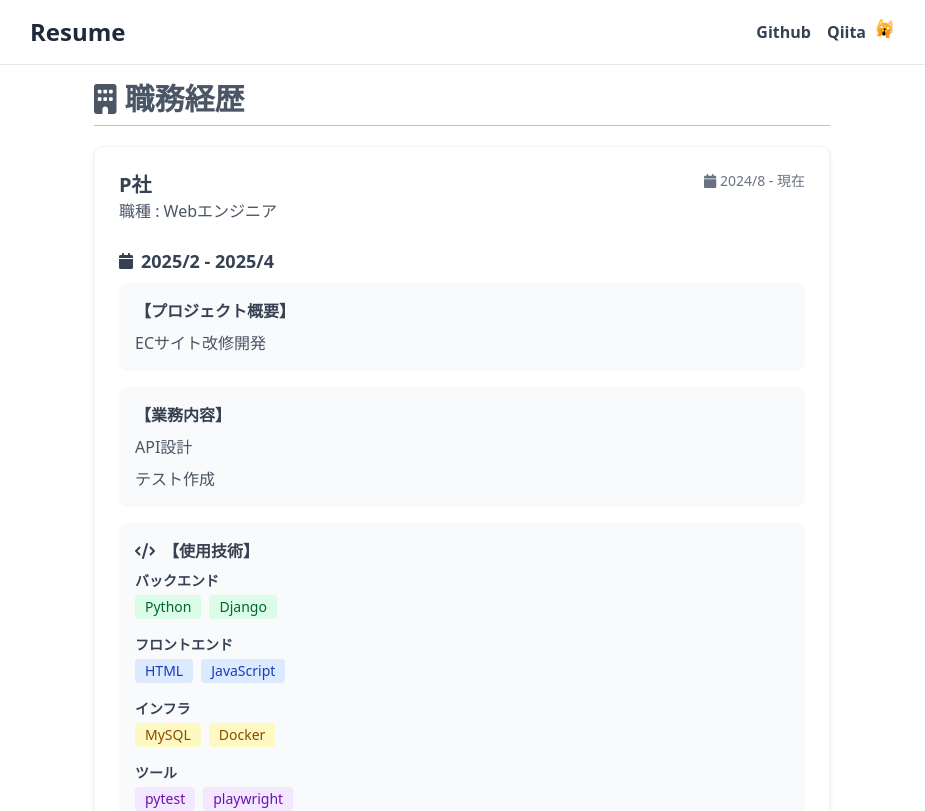
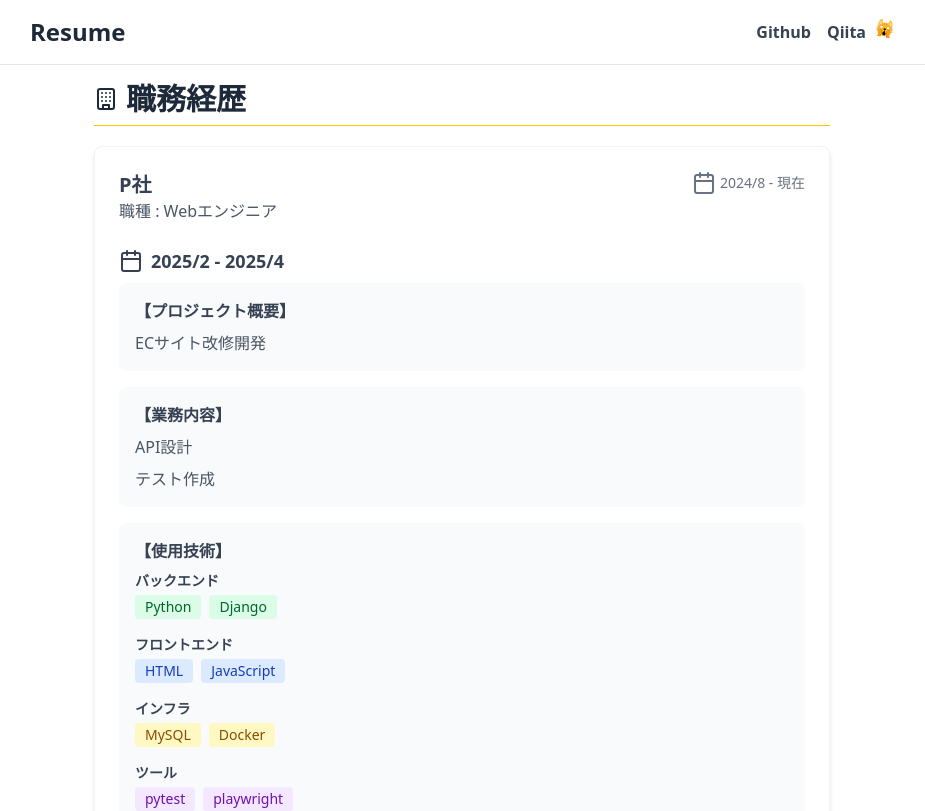
Before and after one commit to setodeve/Resume-Website, a Next.js app: page / in a window 1280 px wide. Shown: the top 811 px of the page, without its empty margins (178-1103 px from the left). Built offline with nearby package versions, Linux system fonts and the light colour scheme.

Commit message:
refactor: replace FontAwesome icons with Lucide icons and clean up imports

```diff
--- a/src/app/page.tsx
+++ b/src/app/page.tsx
@@ -2,11 +2,8 @@
 
 import Head from 'next/head';
 import Header from '../components/Header';
-import { config } from '@fortawesome/fontawesome-svg-core';
-import '@fortawesome/fontawesome-svg-core/styles.css';
 import About from '../components/About';
 import Projects from '../components/Project';
-config.autoAddCss = false;
 
 export default function Home() {
   return (
--- a/src/components/About.tsx
+++ b/src/components/About.tsx
@@ -1,16 +1,11 @@
 "use client";
 
 import Head from 'next/head';
-import { FontAwesomeIcon } from '@fortawesome/react-fontawesome';
-import { faBuilding, faCalendar, faCode, faTrophy } from '@fortawesome/free-solid-svg-icons';
-import { config } from '@fortawesome/fontawesome-svg-core';
-import '@fortawesome/fontawesome-svg-core/styles.css';
+import { Building, Calendar } from 'lucide-react';
 import Link from 'next/link';
 import { motion, AnimatePresence } from 'framer-motion';
 import { useEffect, useState } from 'react';
 import nextConfig from '../../next.config';
-
-config.autoAddCss = false;
 
 const BASE_PATH = nextConfig.basePath || "";
 
@@ -96,10 +91,10 @@ export default function About() {
           animate={{ opacity: 1, y: 0 }}
           transition={{ duration: 0.5 }}
         >
-          <h2 className="text-3xl font-bold mb-2">
-            <FontAwesomeIcon icon={faBuilding} className="mr-2" />
-            職務経歴
-          </h2>
+            <h2 className="flex items-center text-3xl font-bold mb-2 text-gray-800 dark:text-gray-100">
+              <Building className="mr-2" />
+              職務経歴
+            </h2>
           <hr className="h-px mb-5 bg-yellow-400 border-0" />
         </motion.div>
 
@@ -136,7 +131,7 @@ export default function About() {
                         )}
                       </div>
                       <div className="flex items-center text-sm text-gray-500 dark:text-gray-400">
-                        <FontAwesomeIcon icon={faCalendar} className="mr-1" />
+                        <Calendar className="mr-1" />
                         {experience.period}
                       </div>
                     </div>
@@ -146,7 +141,7 @@ export default function About() {
                     {experience.experiences.map((exp, expIndex) => (
                       <div key={expIndex} className="mt-4 space-y-6">
                         <div className="flex items-center text-gray-700 dark:text-gray-200 mb-2">
-                          <FontAwesomeIcon icon={faCalendar} className="mr-2" />
+                          <Calendar className="mr-2" />
                           <h4 className="text-lg font-semibold">{exp.period}</h4>
                         </div>
                         <div className="space-y-4">
@@ -169,7 +164,6 @@ export default function About() {
                           {exp.technologies && (
                             <div className="bg-gray-50 dark:bg-neutral-700 p-4 rounded-lg">
                               <h5 className="font-semibold text-gray-700 dark:text-gray-200 mb-2 flex items-center">
-                                <FontAwesomeIcon icon={faCode} className="mr-2" />
                                 【使用技術】
                               </h5>
                               <div className="space-y-4">
@@ -193,7 +187,6 @@ export default function About() {
                           )}
                           <div className="bg-gray-50 dark:bg-neutral-700 p-4 rounded-lg">
                             <h5 className="font-semibold text-gray-700 dark:text-gray-200 mb-2 flex items-center">
-                              <FontAwesomeIcon icon={faTrophy} className="mr-2" />
                               【実績】
                             </h5>
                             <ul className="space-y-2">
--- a/src/components/Project.tsx
+++ b/src/components/Project.tsx
@@ -3,17 +3,12 @@
 import { useEffect, useState } from 'react';
 import Head from 'next/head';
 import Image from 'next/image';
-import { FontAwesomeIcon } from '@fortawesome/react-fontawesome';
-import { faFile } from '@fortawesome/free-solid-svg-icons';
-import { config } from '@fortawesome/fontawesome-svg-core';
-import '@fortawesome/fontawesome-svg-core/styles.css';
+import { File } from 'lucide-react';
 import Link from 'next/link';
 import nextConfig from '../../next.config';
 import { motion, AnimatePresence } from 'framer-motion';
 
 const BASE_PATH = nextConfig.basePath || "";
-
-config.autoAddCss = false;
 
 interface Project {
   title: string;
@@ -82,8 +77,8 @@ export default function Projects() {
           animate={{ opacity: 1, y: 0 }}
           transition={{ duration: 0.5 }}
         >
-          <h2 className="text-3xl font-extrabold mb-2 text-gray-600 dark:text-gray-200">
-            <FontAwesomeIcon icon={faFile} className="mr-2" />
+          <h2 className="flex items-center text-3xl font-bold mb-2 text-gray-800 dark:text-gray-100">
+            <File className="mr-2" />
             プロジェクト
           </h2>
           <hr className="h-px mb-5 bg-yellow-400 border-0" />
```
Also changed, not shown: package.json (+13 -16 lines), 1 other file (tests, documents, lock files or other folders).
